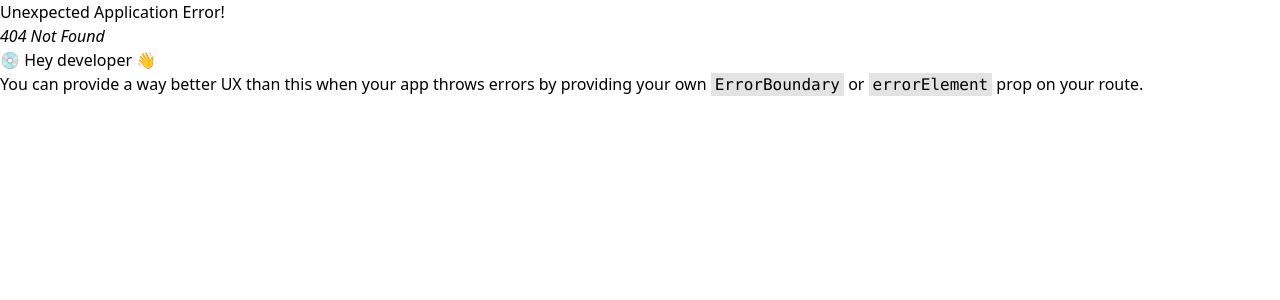
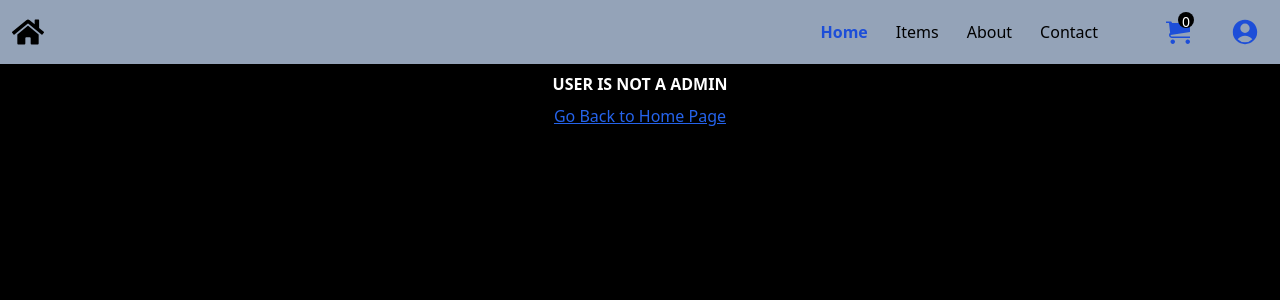
Before and after one commit to Swarnim2410/Cricket-Comet, a React (Vite) app in the folder Frontend/: page /restricted/addproduct in a window 1280 px wide. Before the commit this address had no page. Shown: the top 300 px of the page. Built offline with nearby package versions, Linux system fonts and the light colour scheme; no server answers.

Commit message:
admin-changes

```diff
--- a/Frontend/src/App.jsx
+++ b/Frontend/src/App.jsx
@@ -28,6 +28,7 @@ function App() {
     const firstName = window.localStorage.getItem("firstName");
     const lastName = window.localStorage.getItem("lastName");
     const _id = window.localStorage.getItem("_id");
+
     var dataobj = {
       data: {
         firstName: firstName,
--- a/Frontend/src/component/Header.jsx
+++ b/Frontend/src/component/Header.jsx
@@ -28,6 +28,7 @@ const Header = () => {
     window.localStorage.removeItem("firstName");
     window.localStorage.removeItem("lastName");
     window.localStorage.removeItem("_id");
+    window.localStorage.removeItem("access");
     toast("Back to home page");
     dispatch(logoutRedux());
     setTimeout(() => {
@@ -90,13 +91,13 @@ const Header = () => {
                       onClick={() => setOpen(false)}
                     >
                       <Link
-                        to="/addproduct"
+                        to="/restricted/addproduct"
                         className="block px-3 py-1 text-sm text-gray-700 hover:bg-gray-200 hover:rounded-lg"
                       >
                         Add New Item
                       </Link>
                       <Link
-                        to=""
+                        to="/restricted/addproduct"
                         className="block px-3 py-1 text-sm text-gray-700 hover:bg-gray-200 hover:rounded-lg"
                       >
                         Edit Item
@@ -150,7 +151,7 @@ const Header = () => {
                     {userData.email ===
                       import.meta.env.VITE_APP_ADMIN_EMAIL && (
                       <Link
-                        to={"/addproduct"}
+                        to={"/restricted/addproduct"}
                         className="whitespace-nowrap cursor-pointer "
                       >
                         Add Product
@@ -161,7 +162,7 @@ const Header = () => {
                     {userData.email ===
                       import.meta.env.VITE_APP_ADMIN_EMAIL && (
                       <Link
-                        to={"addproduct"}
+                        to={"/restricted/addproduct"}
                         className="whitespace-nowrap cursor-pointer "
                       >
                         Edit Product
--- a/Frontend/src/main.jsx
+++ b/Frontend/src/main.jsx
@@ -26,15 +26,8 @@ import { store } from "./redux/index.jsx";
 import { Provider } from "react-redux";
 import TermsConditions from "./page/TermsConditions.jsx";
 import AllProducts from "./component/AllProducts.jsx";
+import Restricted from "./page/Restricted.jsx"
 
-// const [currentEmail, setcurrentEmail] = useState(null);
-const email = window.localStorage.getItem("email");
-console.log(email);
-// useEffect(() => {
-//   setcurrentEmail(email);
-// }, [email]);
-
-// console.log(currentEmail);
 
 const router = createBrowserRouter(
   createRoutesFromElements(
@@ -44,16 +37,9 @@ const router = createBrowserRouter(
       <Route path="contact" element={<Contact />} />
       <Route path="menu/:filterby" element={<Menu />} />
       <Route path="login" element={<Login />} />
-      <Route
-        path="addproduct"
-        element={
-          import.meta.env.VITE_APP_ADMIN_EMAIL === email ? (
-            <AddProduct />
-          ) : (
-            <Home />
-          )
-        }
-      />
+      <Route path="/restricted" element={<Restricted/>}>
+        <Route path="addproduct" element={<AddProduct />} />
+      </Route>
       <Route path="signup" element={<Signup />} />
       <Route path="cart" element={<Cart />} />
       <Route path="/:category" element={<DisplayCategory />} />
--- a/Frontend/src/page/Login.jsx
+++ b/Frontend/src/page/Login.jsx
@@ -57,6 +57,7 @@ const Login = () => {
           window.localStorage.setItem("firstName", responseData.data.firstName);
           window.localStorage.setItem("lastName", responseData.data.lastName);
           window.localStorage.setItem("_id", responseData.data._id);
+          window.localStorage.setItem("access", responseData.redirect);
 
           dispatch(loginRedux(responseData));
           // Navigate after state has been updated
--- /dev/null
+++ b/Frontend/src/page/Restricted.jsx
@@ -0,0 +1,22 @@
+import React from "react";
+import { Link, Outlet } from "react-router-dom";
+
+const Restricted = () => {
+  const access = window.localStorage.getItem("access");
+  if (access) {
+    return <Outlet />;
+  } else {
+    return (
+      <div className="items-center text-center">
+        <div className="text-white font-bold pt-2 pb-2 text-center">
+          USER IS NOT A ADMIN
+        </div>
+        <Link to="/" className="text-blue-600 pt-2 underline">
+          Go Back to Home Page
+        </Link>
+      </div>
+    );
+  }
+};
+
+export default Restricted;
```
